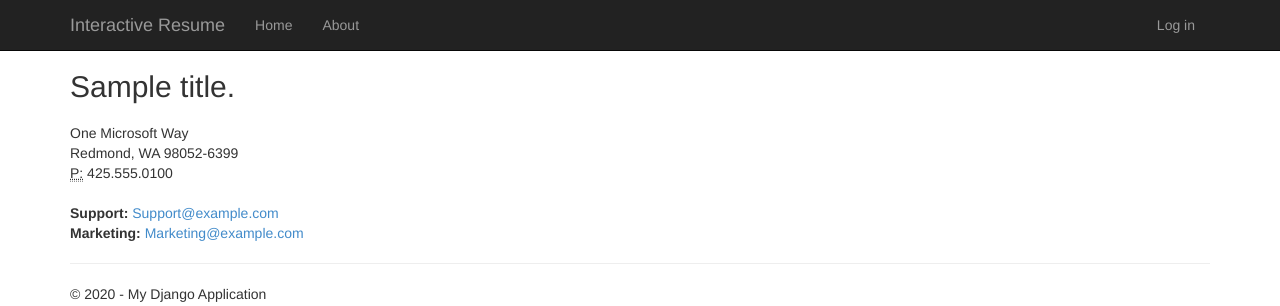
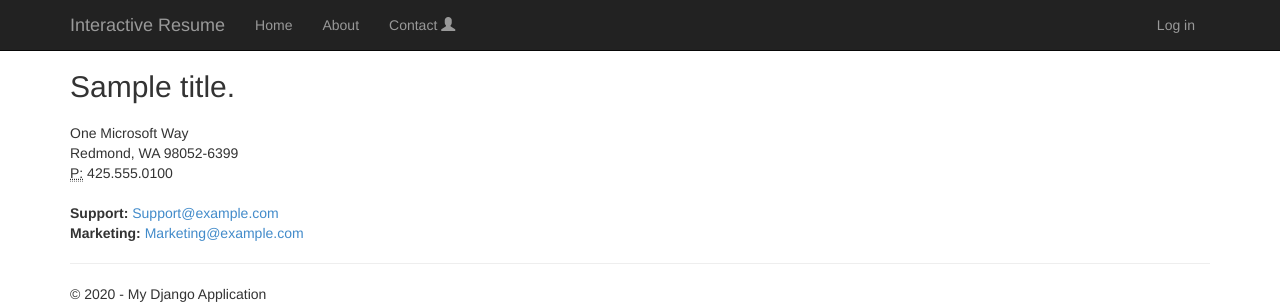
Before and after one commit to louissimps/InteractiveResume, a Django app: template app/templates/app/contact.html in a window 1280 px wide. Shown: the top 306 px of the page. Run offline with Django 3.2, Linux system fonts and the light colour scheme; data comes from the database, SQL or seed files in the repository; tables that the repository leaves empty hold one stand-in row (values such as "Sample post"); the template is opened without the code that fills it: values that come from a table or form of the project are taken from there, most other values are stand-ins (such as "Sample title", 1, 10 or a date in 2020); some libraries are stand-ins or nearby versions.

Commit message:
Added Contact to home view

```diff
--- a/app/templates/app/layout.html
+++ b/app/templates/app/layout.html
@@ -25,7 +25,22 @@
                 <ul class="nav navbar-nav">
                     <li><a href="{% url 'home' %}">Home</a></li>
                     <li><a href="{% url 'about' %}">About</a></li>
-                    {#<li><a href="{% url 'contact' %}">Contact</a></li>#}
+                    <li class="dropdown">
+                        <a href="#" class="dropdown-toggle" data-toggle="dropdown" role="button" aria-expanded="false">Contact <span class="glyphicon glyphicon-user"></span></a>
+                        <div class="dropdown-menu">
+                            <div class="panel">
+                                <div class="panel-body">
+                                    <p>{{ contact }}</p>
+                                    <p style="whitespace: nowrap">{{contact.street_address}}<br />
+                                        {{contact.city}}, {{contact.state}} {{contact.zip}}
+                                    </p>
+                                    <p><a href="mailto:{{contact.email}}">{{contact.email}}</a></p>
+                                    <p>{{contact.phone}}</p>
+                                </div>
+                            </div>
+                        </div>
+                    </li>
+
                 </ul>
                 {% include 'app/loginpartial.html' %}
             </div>
--- a/app/views.py
+++ b/app/views.py
@@ -6,7 +6,7 @@ from django.shortcuts import render
 from django.http import HttpRequest
 from django.template import RequestContext
 from datetime import datetime
-
+from app.models import Contact
 def home(request):
     """Renders the home page."""
     assert isinstance(request, HttpRequest)
@@ -17,6 +17,7 @@ def home(request):
         {
             'title':'Home Page',
             'year':datetime.now().year,
+            'contact': Contact.objects.get(pk=1),
         })
     )
 
```
